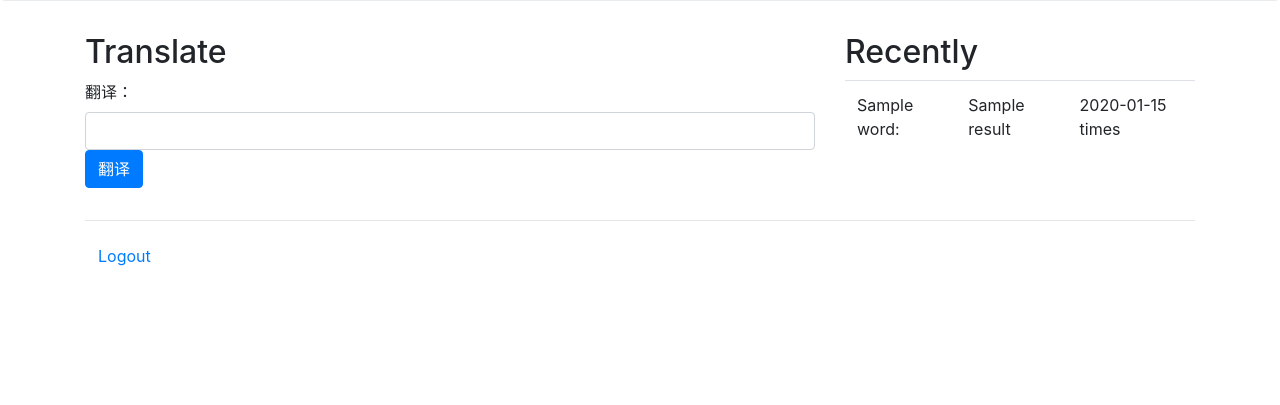
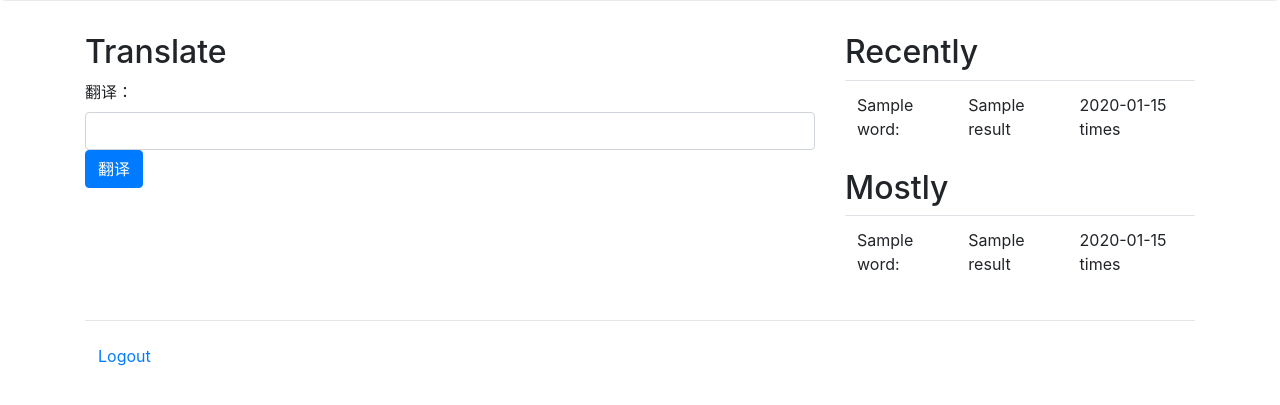
Before and after one commit to RDpWTeHM/master_multi-langugae, a Django app: template src/archit_v1/masterEn/backend/templates/backend/index.html in a window 1280 px wide. Shown: the part 415-820 px from the top of the page. Before the commit the page ends 681 px from the top, so only its background shows below. Run offline with Django 3.2, Linux system fonts and the light colour scheme; the template is opened without the code that fills it: most values are stand-ins (such as "Sample title", 1, 10 or a date in 2020); some libraries are stand-ins or nearby versions.

Commit message:
[develop] add mostly functional! and add recently/mostly function along be function(consider as middlerware)

```diff
--- a/src/archit_v1/masterEn/backend/templates/backend/index.html
+++ b/src/archit_v1/masterEn/backend/templates/backend/index.html
@@ -52,6 +52,20 @@
 		{# right-side, recommender #}
 		<div class="col-md-4">
 			<h2>Recently</h2>
+
+			<table id="recently_trans" class="table">
+				<tbody>
+				{% for eachTrans in recently5trans %}
+					<tr>
+						<td>{{ eachTrans.word }}:</td>
+						<td>{{ eachTrans.result }}</td>
+						<td>{{ eachTrans.times }} times</td>
+					</tr>
+				{% endfor %}
+				</tbody>
+			</table>
+
+			<h2>Mostly</h2>
 			<table id="most_trans" class="table">
 				<tbody>
 				{% for eachTrans in most5trans %}
```
Also changed, not shown: src/archit_v1/masterEn/backend/utils.py (added, +21 -0 lines), src/archit_v1/masterEn/backend/views.py (+6 -2 lines).
